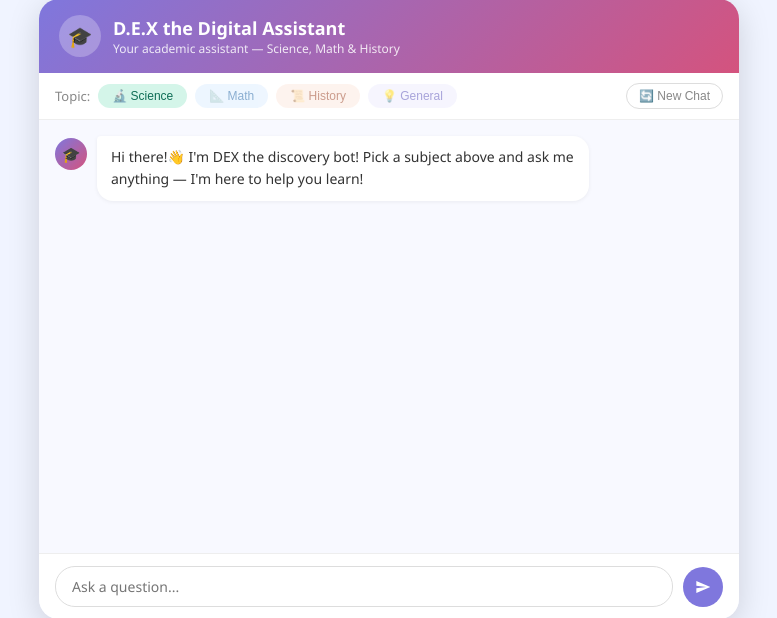
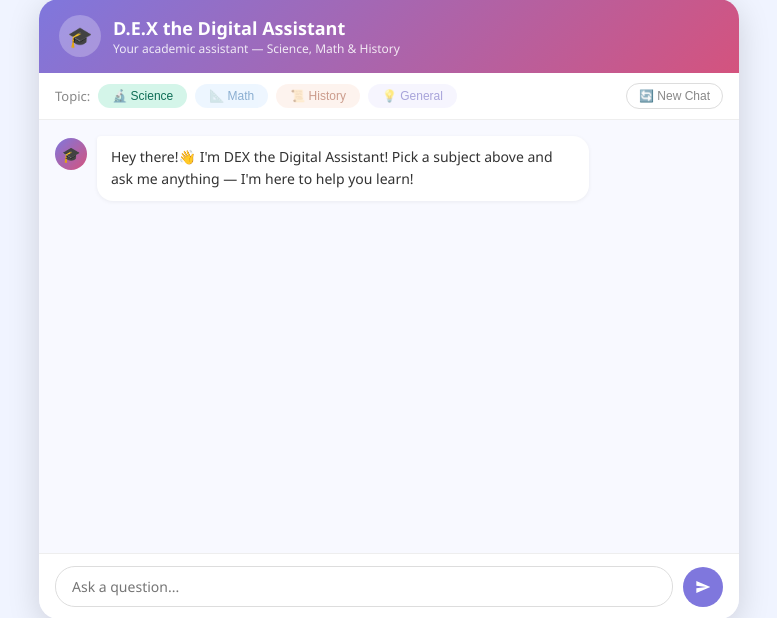
Before and after one commit to Aroon-382/DEX-the-Digital-Assistant, a Flask app: page / in a window 1280 px wide. Shown: the part 91-709 px from the top of the page, without its empty margins (251-1028 px from the left). Run offline with Flask 3, Linux system fonts and the light colour scheme.

Commit message:
fix header name

```diff
--- a/app.py
+++ b/app.py
@@ -4,7 +4,7 @@ import os
 
 app = Flask(__name__)
 
-client = Groq(api_key="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")
+client = Groq(api_key=os.environ.get("GROQ_API_KEY"))
 
 conversation_history = []
 
@@ -24,7 +24,7 @@ def chat():
         "content": user_message
     })
 
-    system_prompt = f"You are DEX the Discovery Bot, a friendly academic assistant. You specialize in {subject}. Keep answers clear, educational and fun!"
+    system_prompt = f"You are DEX the Digital Assistant, a friendly academic assistant. You specialize in {subject}. Keep answers clear, educational and fun!"
 
     response = client.chat.completions.create(
         model="llama-3.3-70b-versatile",
--- a/templates/index.html
+++ b/templates/index.html
@@ -3,7 +3,7 @@
 <head>
   <meta charset="UTF-8" />
   <meta name="viewport" content="width=device-width, initial-scale=1.0"/>
-  <title>DEX - The Digital Assistant</title>
+  <title>D.E.X the Digital Assistant</title>
   <style>
     * { box-sizing: border-box; margin: 0; padding: 0; }
 
@@ -234,7 +234,7 @@
   <div id="messages">
     <div class="msg bot">
       <div class="avatar bot-avatar">🎓</div>
-      <div class="bubble">Hi there!👋 I'm DEX the discovery bot! Pick a subject above and ask me anything — I'm here to help you learn!</div>
+      <div class="bubble">Hey there!👋 I'm DEX the Digital Assistant! Pick a subject above and ask me anything — I'm here to help you learn!</div>
     </div>
   </div>
 
```
